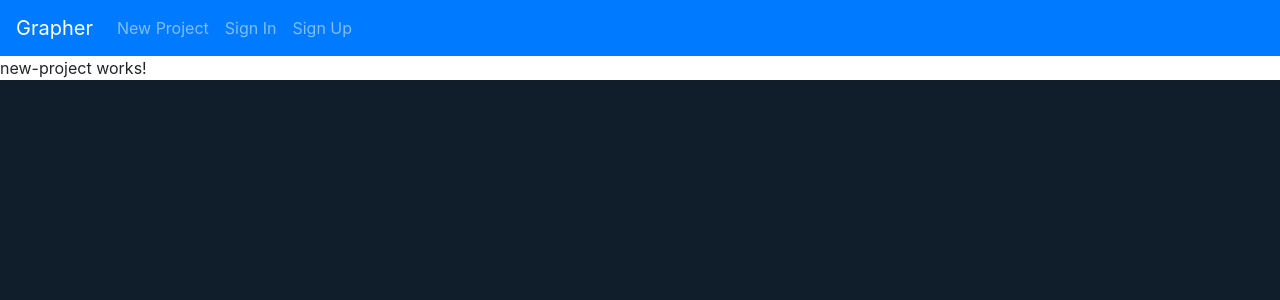
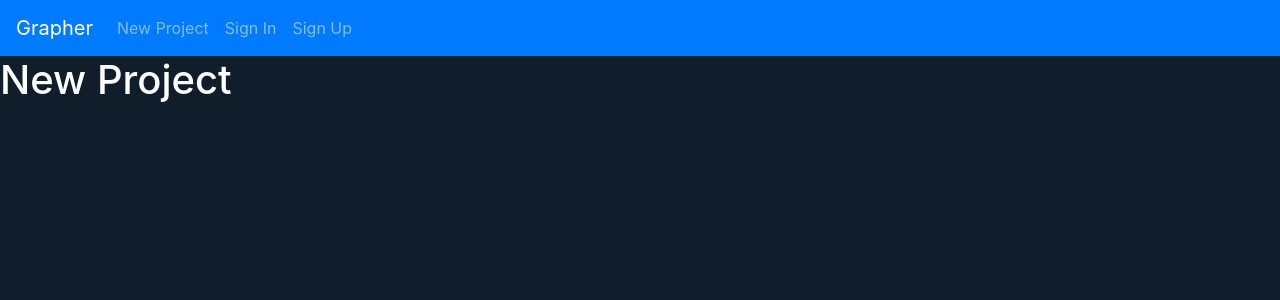
Before and after one commit to driosn/Grapher, an Angular app: page /new_project in a window 1280 px wide. Shown: the top 300 px of the page. Built offline with nearby package versions, Linux system fonts and the light colour scheme.

Commit message:
Routing a New Project completo

```diff
--- a/src/app/new-project/new-project.component.css
+++ b/src/app/new-project/new-project.component.css
@@ -0,0 +1,4 @@
+h1{
+  color: white;
+  background-color: #101E2C;
+}
--- a/src/app/new-project/new-project.component.html
+++ b/src/app/new-project/new-project.component.html
@@ -1,3 +1 @@
-<p>
-  new-project works!
-</p>
+<h1>New Project</h1>
```
